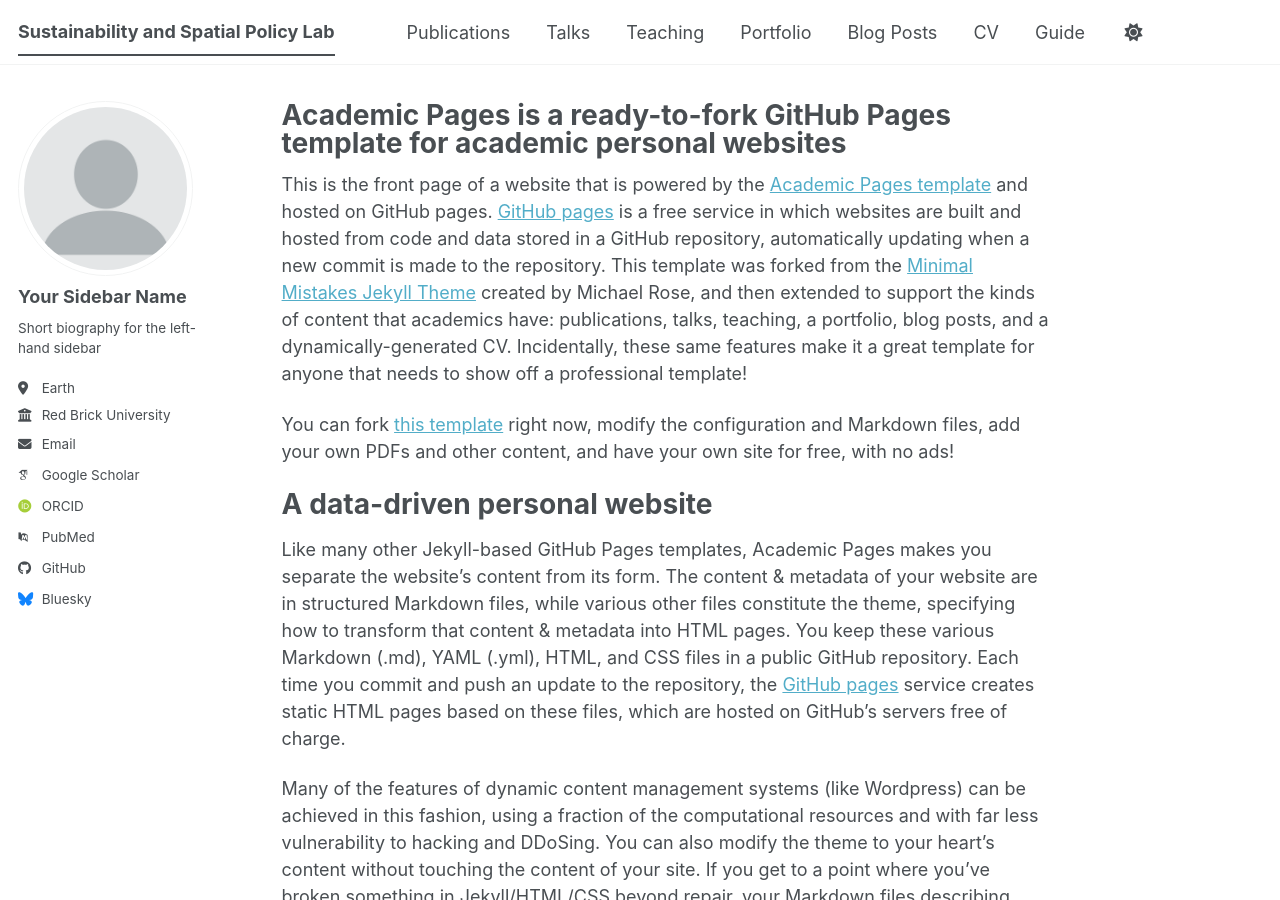
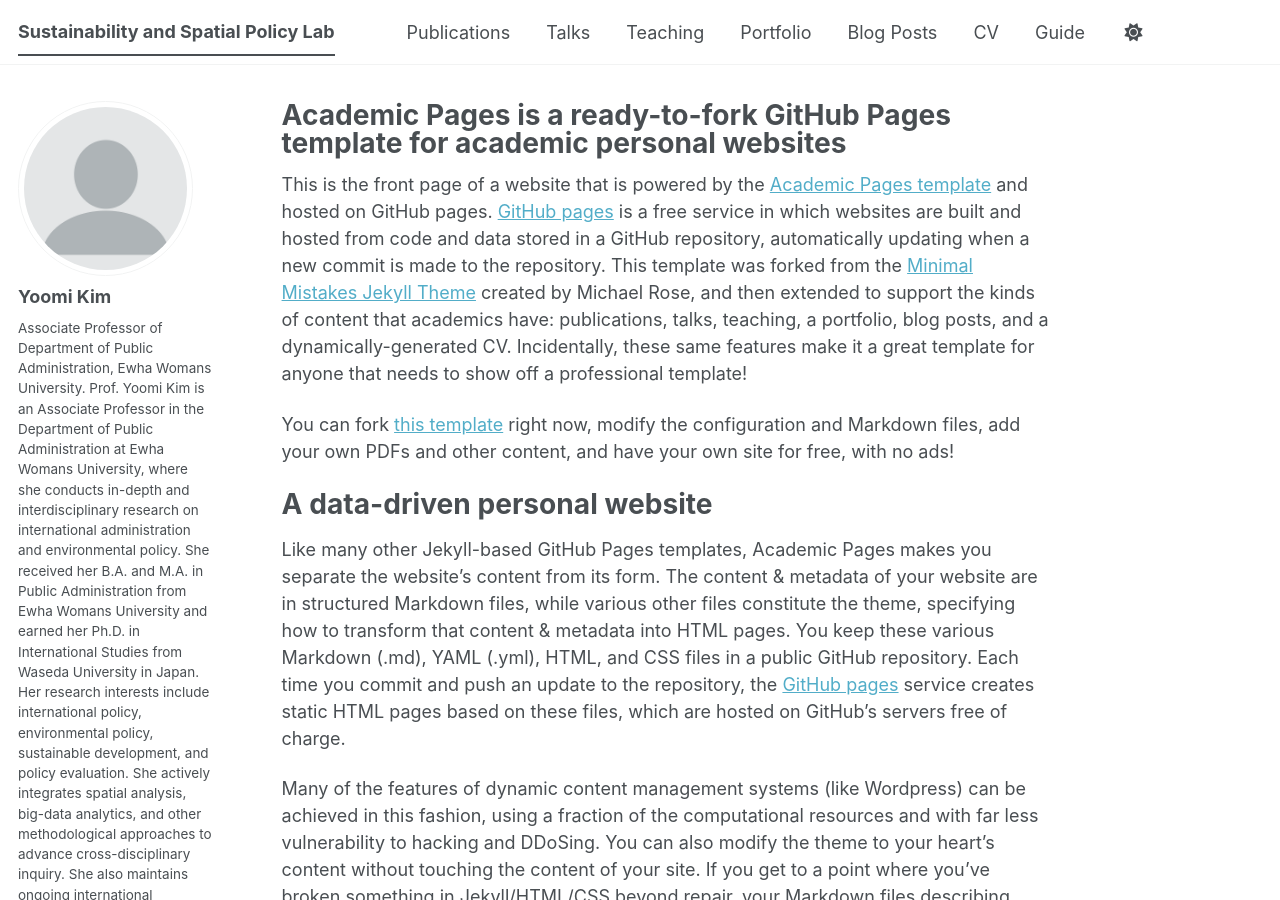
Before and after one commit to ymkim-ssplab/ymkim-ssplab.github.io, a Jekyll site: the page built from _pages/about.md, in a window 1280 px wide and 900 px high. Built offline with Jekyll 4.4.1, drawn with Linux system fonts in a browser that asks for light colours; some web fonts are replaced; a script bundle is joined from its source files by our own code; library files that are not in the unit come from our copies; some of the changed text lies outside the part shown.

Commit message:
Update _config.yml

```diff
--- a/_config.yml
+++ b/_config.yml
@@ -24,13 +24,13 @@
 author:
   # Biographic information
   avatar           : "profile.png"
-  name             : "Your Sidebar Name"
+  name             : "Yoomi Kim"
   pronouns         : # example: "she/her"
-  bio              : "Short biography for the left-hand sidebar"
-  location         : "Earth"
-  employer         : "Red Brick University"
-  uri              : # URL
-  email            : "none@example.org"
+  bio              : "Associate Professor of Department of Public Administration, Ewha Womans University. Prof. Yoomi Kim is an Associate Professor in the Department of Public Administration at Ewha Womans University, where she conducts in-depth and interdisciplinary research on international administration and environmental policy. She received her B.A. and M.A. in Public Administration from Ewha Womans University and earned her Ph.D. in International Studies from Waseda University in Japan. Her research interests include international policy, environmental policy, sustainable development, and policy evaluation. She actively integrates spatial analysis, big-data analytics, and other methodological approaches to advance cross-disciplinary inquiry. She also maintains ongoing international collaborations with scholars in Japan, the United States, China, and beyond through joint research and global projects. Her work has appeared in leading domestic and international journals, including Global Environmental Politics and Stochastic Environmental Research and Risk Assessment."
+  location         : "Seoul, South Korea"
+  employer         : "Ewha Womans University"
+  uri              : https://www.ewha.ac.kr/ewhaen/professor/info.do?mode=view&pId=Ue2Q3ja4I5vRBFg5aG19Sw%3D%3D
+  email            : "kimym@ewha.ac.kr"
 
   # Academic websites
   academia         : # URL
```
